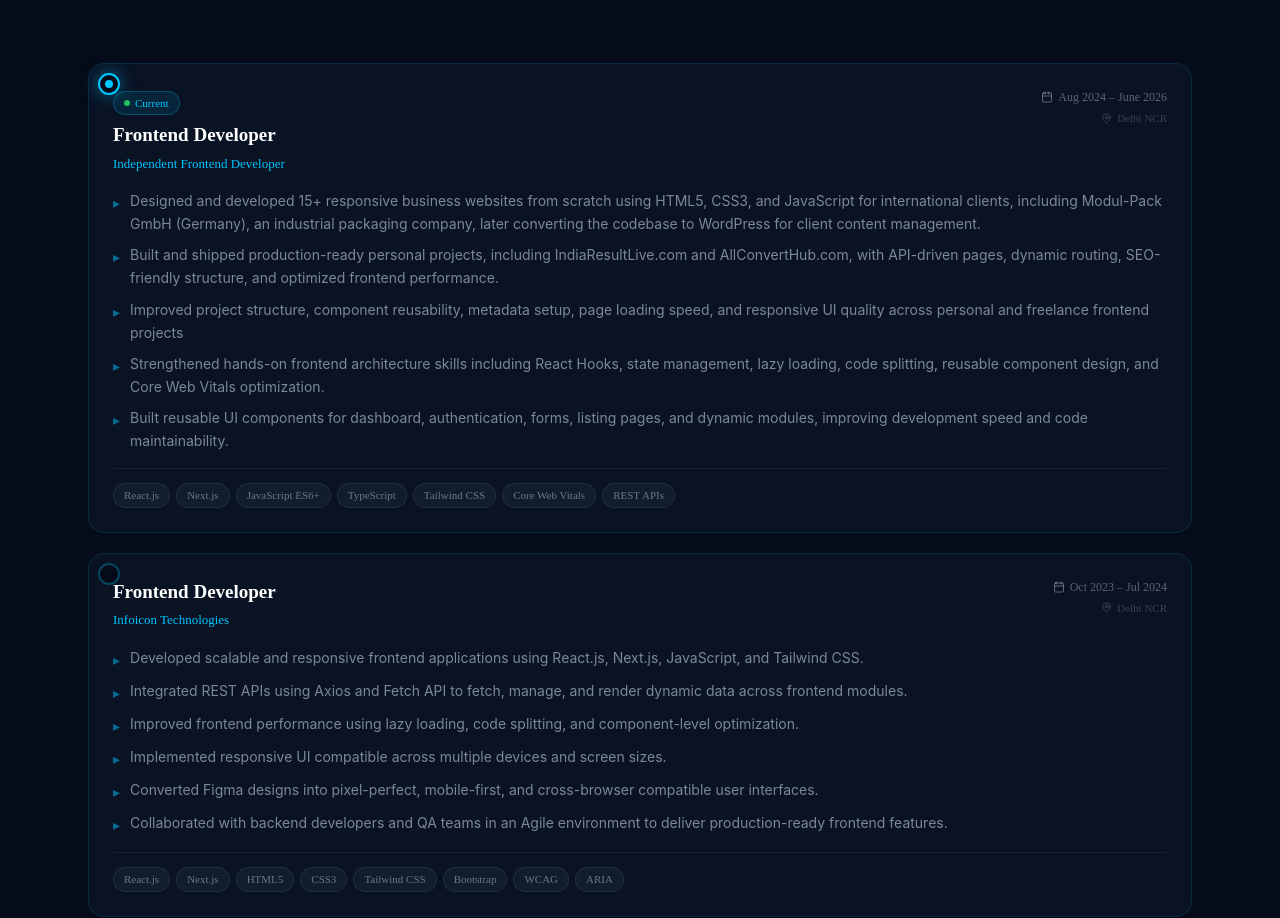
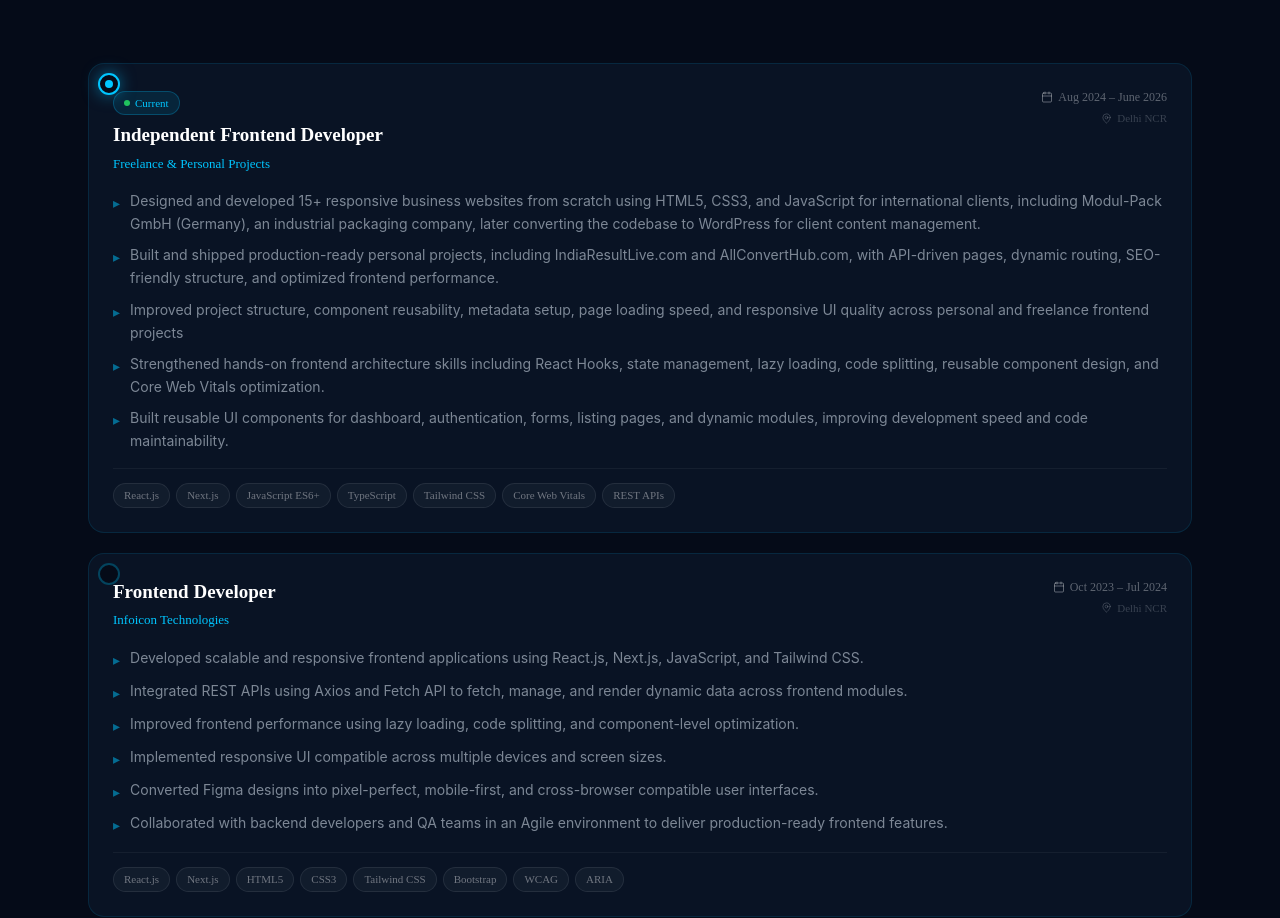
Before and after one commit to mdzainulkhan/mdzainulkhan.github.io, a Next.js app: page / in a window 1280 px wide. Shown: the part 3100-4018 px from the top of the page. Built offline with nearby package versions, Linux system fonts and the light colour scheme.

Commit message:
content change

```diff
--- a/components/Experience.tsx
+++ b/components/Experience.tsx
@@ -6,8 +6,8 @@ import { features } from 'process'
 
 const exp = [
   {
-    role: 'Frontend Developer',
-    co: 'Independent Frontend Developer',
+    role: 'Independent Frontend Developer',
+    co: 'Freelance & Personal Projects',
     period: 'Aug 2024 – June 2026',
     loc: 'Delhi NCR',
     current: true,
```
